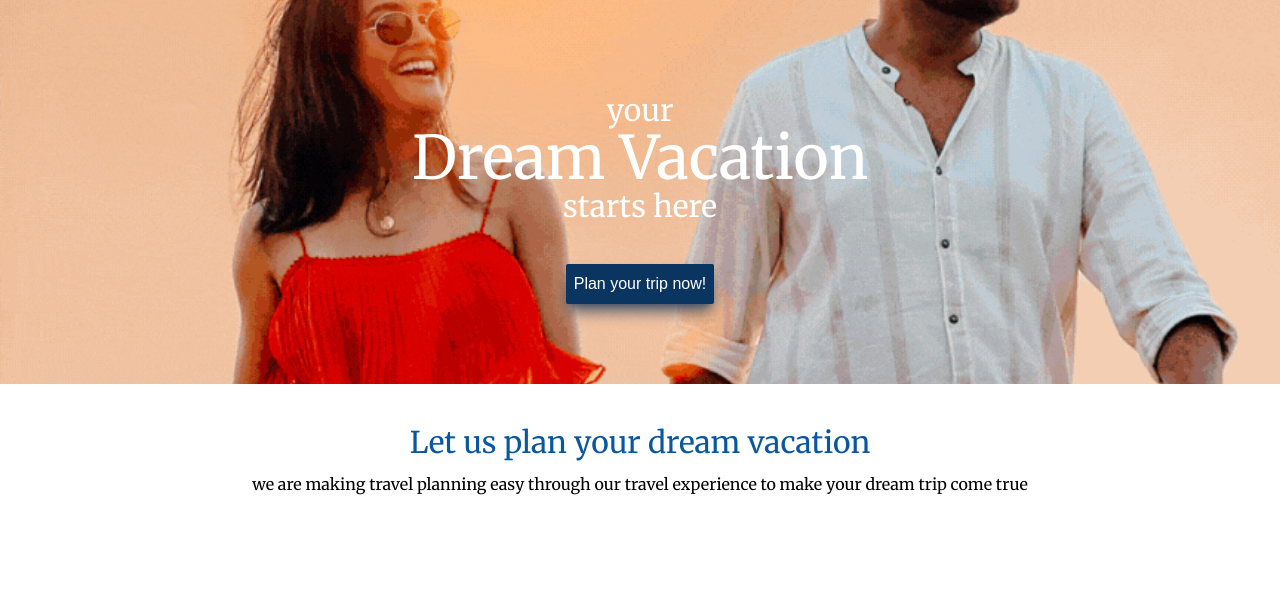
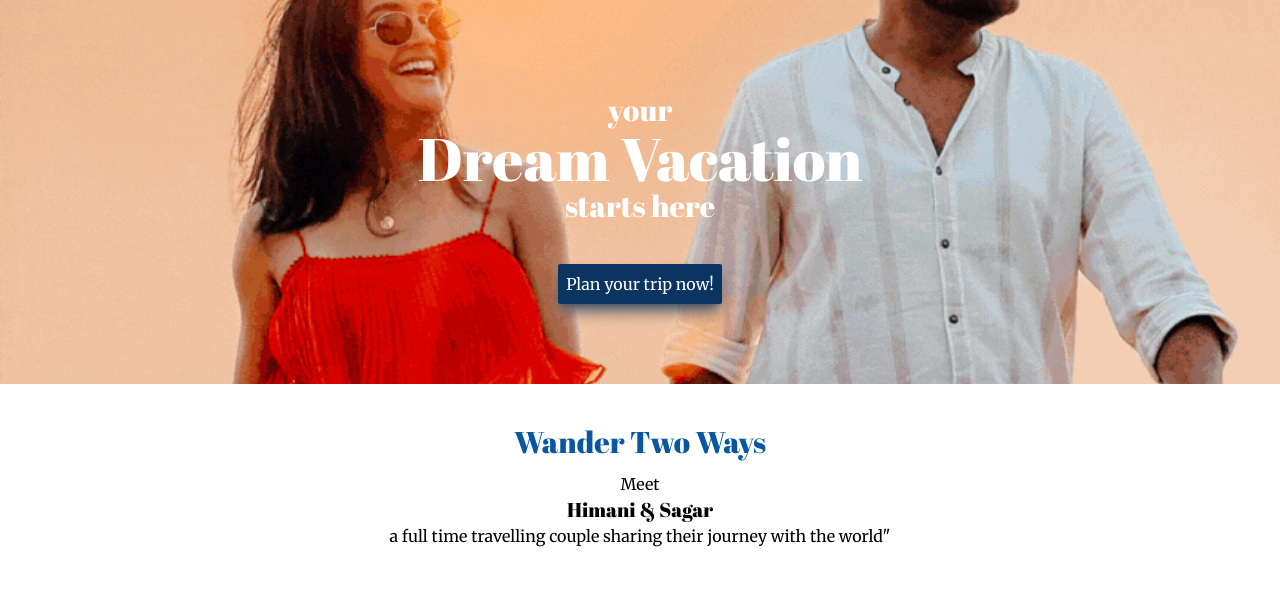
Before and after one commit to shuboidwork/planyourtrails, a Next.js app: page / in a window 1280 px wide. Shown: the top 598 px of the page. Built offline with nearby package versions, Linux system fonts and the light colour scheme; what tw-elements-react would draw is missing.

Commit message:
Updated font and content

```diff
--- a/components/common_components/leadgen.js
+++ b/components/common_components/leadgen.js
@@ -94,7 +94,7 @@ export function LeadGenNew({ scrollCallback }) {
       <div className=" shadow-lg shadow-slate-600 col-span-1 sm:row-span-1 bg-obtext rounded-sm flex justify-center items-center">
         <button
           onClick={scrollCallback}
-          className="text-white bold text-center m-2 font-sanchez"
+          className="text-white bold text-center m-2 font-merriweather"
         >
           Plan your trip now!
         </button>
--- a/components/landing_components/destinationexpertise.js
+++ b/components/landing_components/destinationexpertise.js
@@ -84,12 +84,12 @@ export default function DestiNationExpertise() {
   return (
     <div className="mt-10 w-screen h-full ">
       <div className="h-48 items-center">
-        <p className="text-center font-merriweather bold text-3xl text-oceanblue">
-          Let us plan your dream vacation
+        <p className="text-center font-abril bold text-3xl text-oceanblue">
+          Wander Two Ways
         </p>
         <p className="text-center font-medium font-merriweather mt-3 ">
-          we are making travel planning easy through our travel experience to
-          make your dream trip come true
+          Meet <div className="font-abril text-xl">Himani & Sagar </div> a full
+          time travelling couple sharing their journey with the world"
         </p>
       </div>
       {/* <InteractiveMarquee>
--- a/components/landing_components/intro.jsx
+++ b/components/landing_components/intro.jsx
@@ -31,7 +31,7 @@ export  function DestinationIntro({destination_text}) {
 
 export default function Intro() {
   return (
-      <div className="text-center font-merriweather">
+      <div className="text-center font-abril">
         <div className="">
           <p className="text-white text-3xl">your</p>
           <p className="text-white text-6xl ">Dream Vacation</p>
--- /dev/null
+++ b/src/app/fonts.css
@@ -0,0 +1,6 @@
+@font-face {
+  font-family: 'sirukota';
+  src: url('/fonts/Sirukota.ttf') format('truetype');
+  font-weight: normal;
+  font-style: normal;
+}
--- a/src/app/globals.css
+++ b/src/app/globals.css
@@ -2,6 +2,7 @@
 @tailwind components;
 @tailwind utilities;
 
+@import './fonts.css';
 
 @layer utilities {
       /* Hide scrollbar for Chrome, Safari and Opera */
--- a/src/app/layout.js
+++ b/src/app/layout.js
@@ -2,6 +2,7 @@ import "./globals.css";
 import { SpeedInsights } from "@vercel/speed-insights/next";
 import { Sanchez } from "next/font/google";
 import { Merriweather } from "next/font/google";
+import { Abril_Fatface } from "next/font/google";
 import "tw-elements-react/dist/css/tw-elements-react.min.css";
 
 export const metadata = {
@@ -19,6 +20,11 @@ const merriweather = Merriweather({
   subsets: ["latin"],
   variable: "--font-merriweather",
 });
+const abril = Abril_Fatface({
+  weight: "400",
+  subsets: ["latin"],
+  variable: "--font-abril",
+});
 
 export default function RootLayout({ children }) {
   // useEffect(() => {
@@ -30,7 +36,7 @@ export default function RootLayout({ children }) {
   return (
     <html
       lang="en"
-      className={`w-screen overflow-x-hidden position-fixed ${merriweather.variable}`}
+      className={`w-screen overflow-x-hidden position-fixed ${merriweather.variable}  ${abril.variable} `}
     >
       <SpeedInsights />
       <body className="">
--- a/tailwind.config.js
+++ b/tailwind.config.js
@@ -4,6 +4,7 @@ module.exports = {
     "./app/**/*.{js,ts,jsx,tsx,mdx}",
     "./pages/**/*.{js,ts,jsx,tsx,mdx}",
     "./components/**/*.{js,ts,jsx,tsx,mdx}",
+    "./app/*.css",
 
     // Or if using `src` directory:
     "./src/**/*.{js,ts,jsx,tsx,mdx}",
@@ -28,6 +29,7 @@ module.exports = {
       denton: ["Denton"],
       sanchez: "var(--font-sanchez)",
       merriweather: "var(--font-merriweather)",
+      abril: "var(--font-abril)",
     },
   },
 
```
Also changed, not shown: public/fonts/Sirukota.ttf (added).
